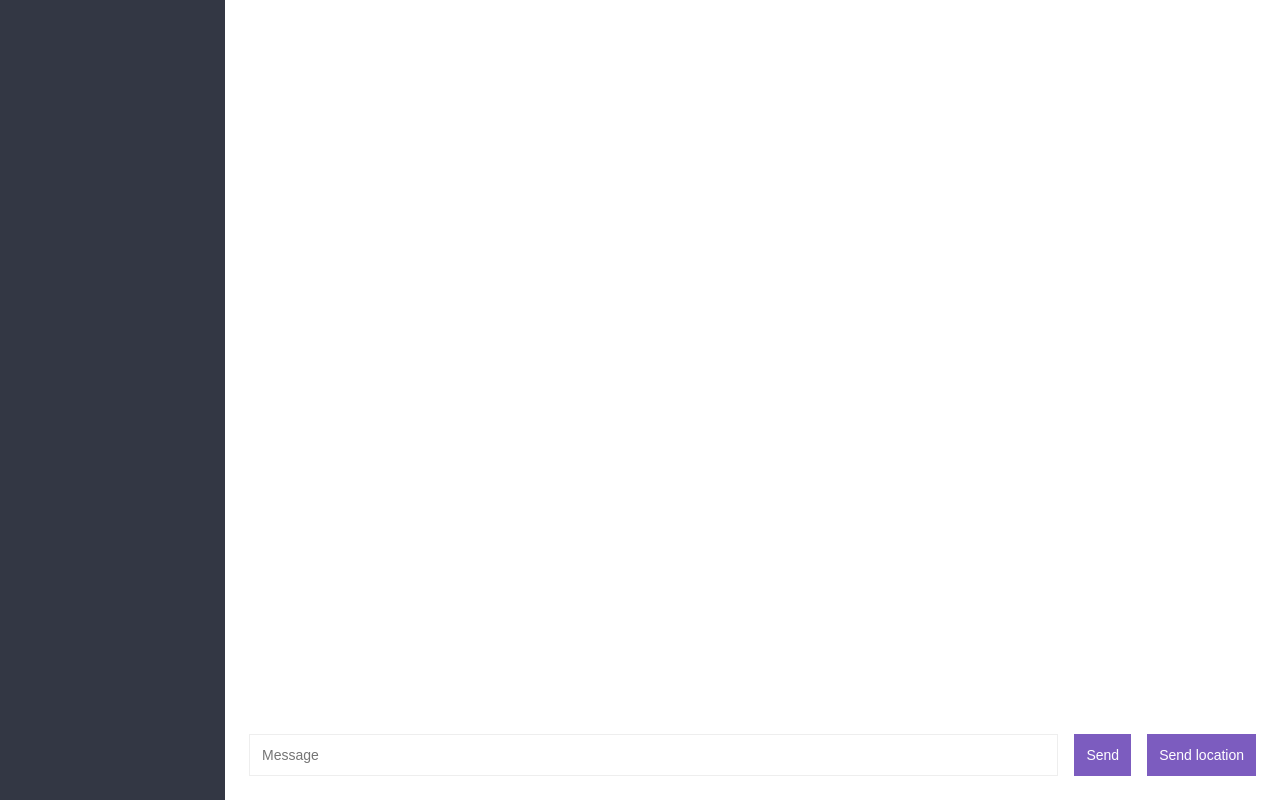
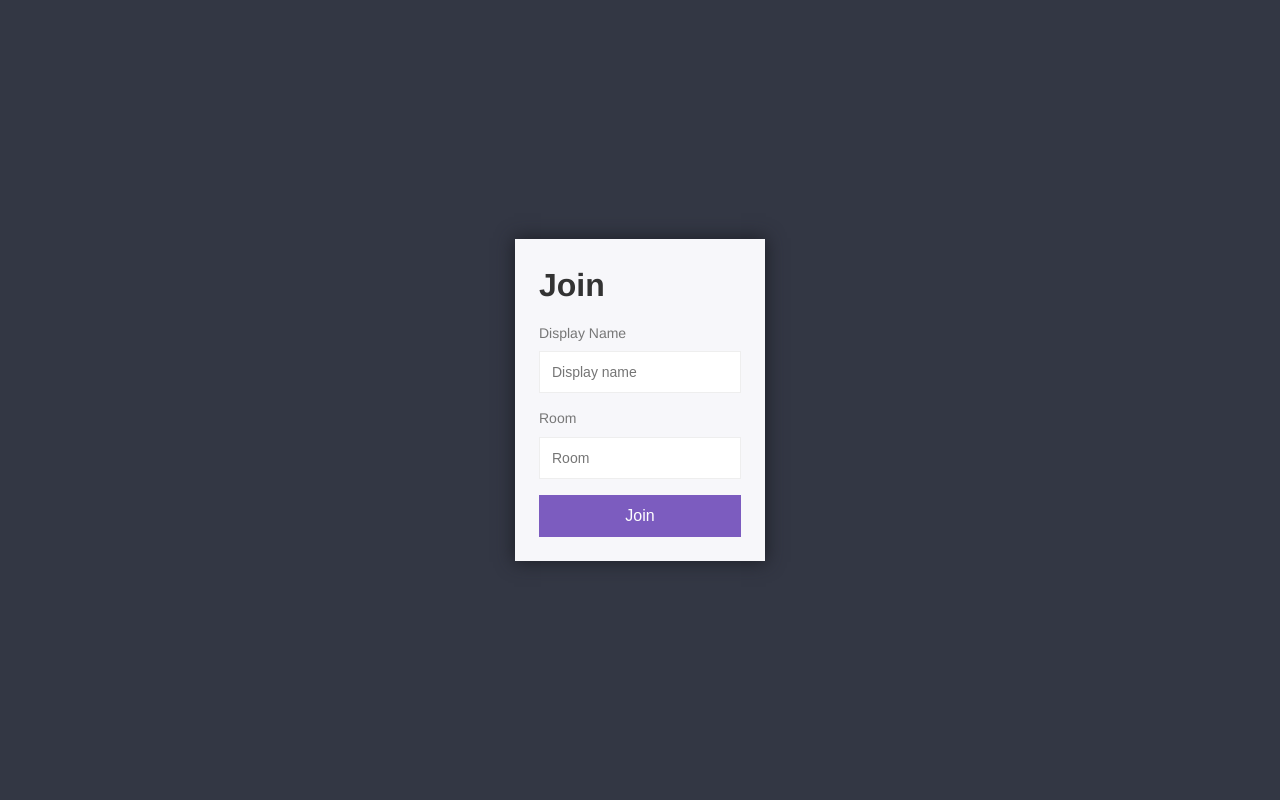
Before and after one commit to AlejandroRodarte/node-chat-app, a plain HTML site: page public/index.html in a window 1280 px wide. Drawn offline with nearby package versions, Linux system fonts and the light colour scheme; no server answers.

Commit message:
Lecture 166: Join Page

```diff
--- a/public/index.html
+++ b/public/index.html
@@ -17,110 +17,46 @@
 
     <body>
 
-        <div class="chat">
+        <div class="centered-form">
 
-            <div class="chat__sidebar">
+            <div class="centered-form__box">
 
-            </div>
+                <h1>
+                    Join
+                </h1>
 
-            <div class="chat__main">
+                <form action="/chat.html">
 
-                <!-- div to store all messages dynamically -->
-                <div id="messages" class="chat__messages">
+                    <label for="display-name">
+                        Display Name
+                    </label>
 
-                </div>
+                    <input  type="text"
+                            name="username"
+                            id="username"
+                            placeholder="Display name"
+                            required>
 
-                <div class="compose">
+                    <label for="room">
+                        Room
+                    </label>
 
-                    <form id="msg-form">
+                    <input  type="text"
+                            name="room"
+                            id="room"
+                            placeholder="Room"
+                            required>
 
-                        <input  type="text"
-                                name="msg"
-                                id="msg"
-                                placeholder="Message">
-
-                        <button type="submit"
-                                id="msg-submit">
-                            Send
-                        </button>
-
-                    </form>
-
-                    <button id="send-location">
-                        Send location
+                    <button>
+                        Join
                     </button>
 
-                </div>
+                </form>
 
             </div>
 
         </div>
 
-        <!-- dynamic template for chat messages -->
-        <script id="message-template",
-                type="text/html">
-
-            <div class="message">
-
-                <p>
-
-                    <span class="message__name">
-                        Some User Name
-                    </span>
-
-                    <span class="message__meta">
-                        {{ createdAt }}
-                    </span>
-
-                </p>
-
-                <p>
-                    {{ msg }}
-                </p>
-
-            </div>
-
-        </script>
-
-        <!-- dynamic template for location messages -->
-        <script id="location-template",
-                type="text/html">
-
-            <div>
-
-                <p>
-
-                    <span class="message__name">
-                        Some User Name
-                    </span>
-
-                    <span class="message__meta">
-                        {{ createdAt }}
-                    </span>
-
-                </p>
-
-
-                <p>
-                    <a href="{{ url }}"
-                        target="_blank">
-                        My current location
-                    </a>
-                </p>
-
-            </div>
-
-        </script>
-
-        <script src="https://cdnjs.cloudflare.com/ajax/libs/mustache.js/3.0.1/mustache.min.js"></script>
-        <script src="https://cdnjs.cloudflare.com/ajax/libs/moment.js/2.22.2/moment.min.js"></script>
-        <script src="https://cdnjs.cloudflare.com/ajax/libs/qs/6.6.0/qs.min.js"></script>
-
-        <!-- client side version of the socket.io library -->
-        <!-- our client-side JS code will have access to the library to set up a communication with the server -->
-        <script src="/socket.io/socket.io.js"></script>
-        <script src="/js/chat.js"></script>
-
     </body>
 
 </html>
```
Also changed, not shown: public/chat.html (added, +126 -0 lines).
